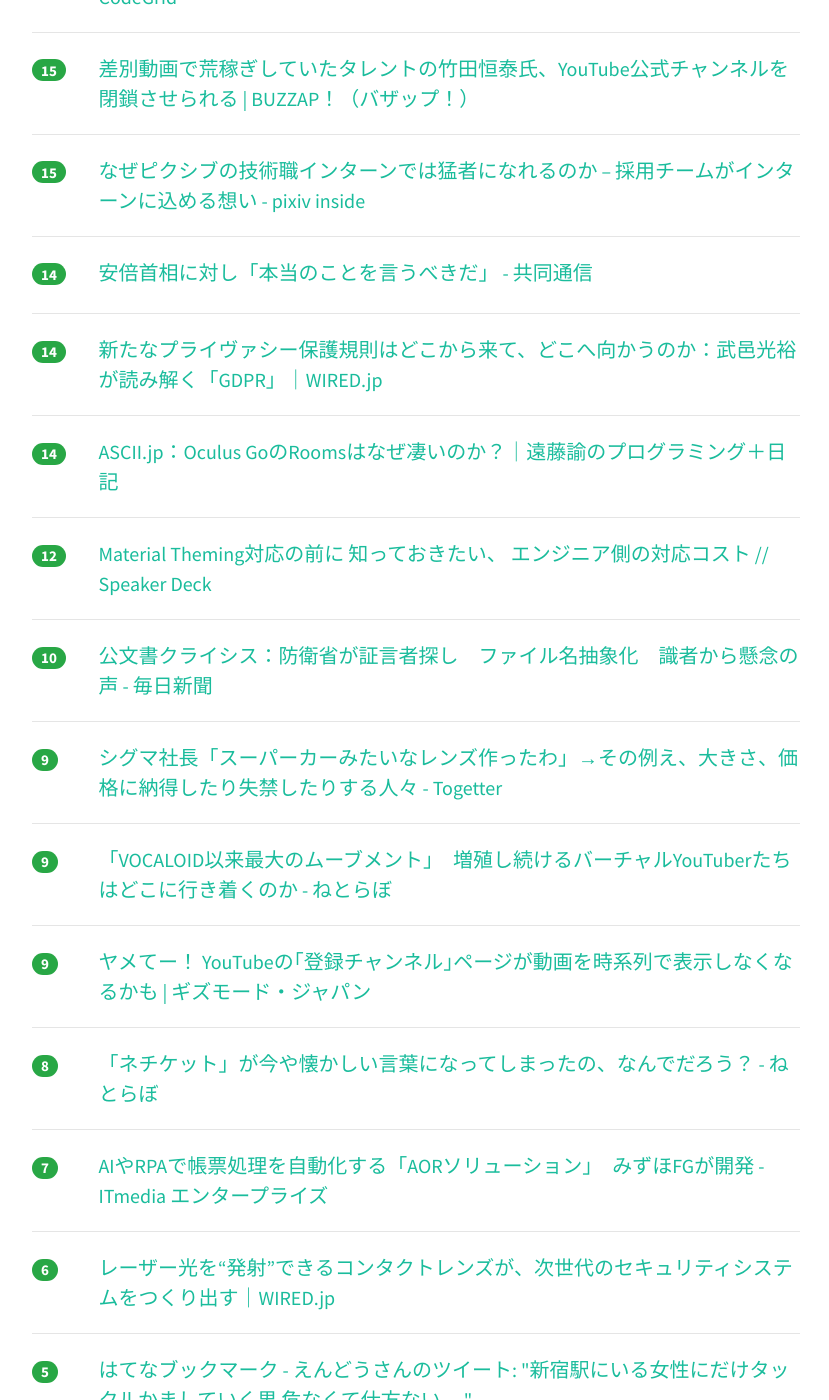
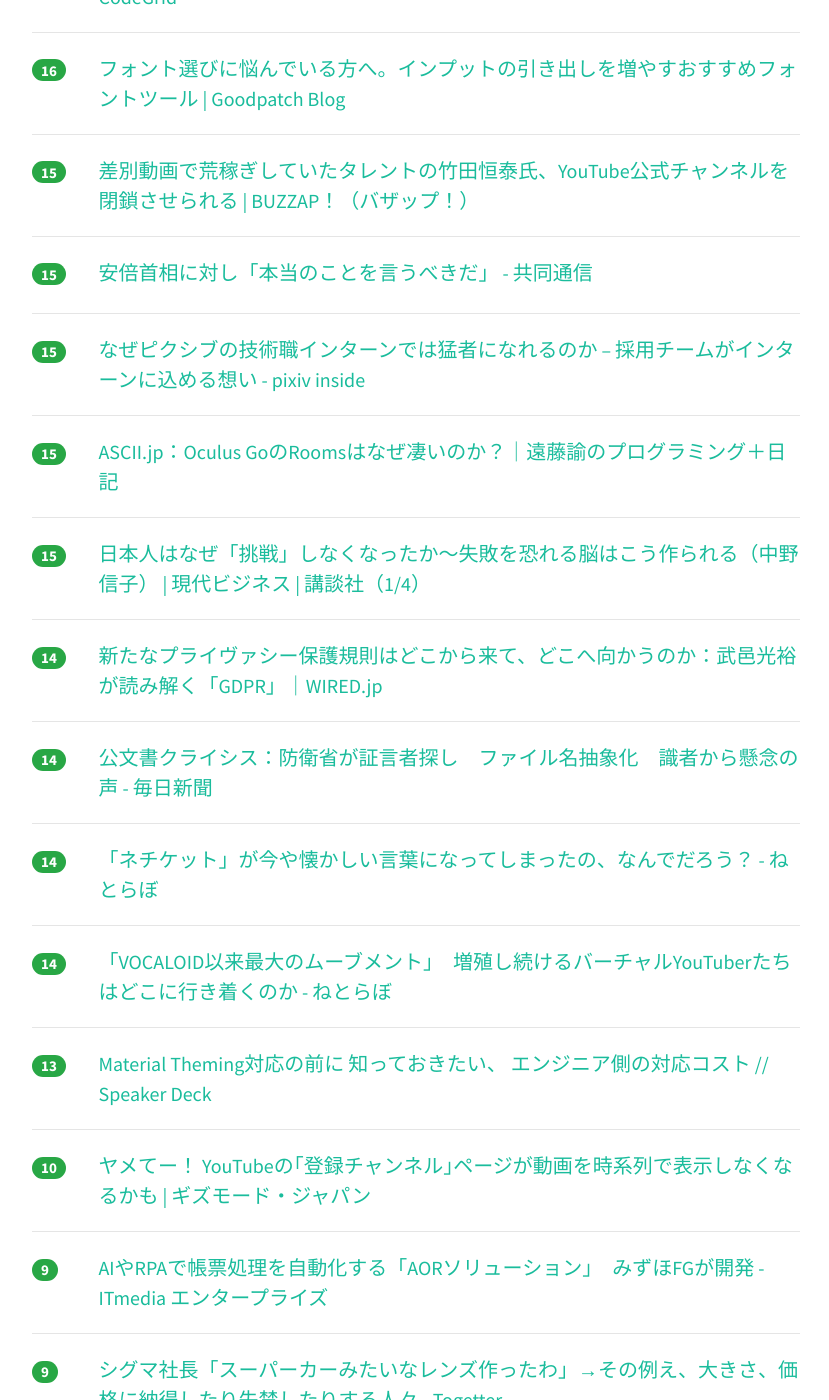
Before and after one commit to yatta47/hatena-matome-site, a Jekyll site: the page built from _posts/2018-05-26-hatena.md, in a window 1280 px wide and 1400 px high, scrolled down 2270 px. Shown: the whole window, without its empty margins (224-1053 px from the left). Built offline with Jekyll 4.4.1, drawn with Linux system fonts in a browser that asks for light colours; nearby versions of some CDN libraries; some of the changed text lies outside the part shown.

Commit message:
Updated 2018-05-26

```diff
--- a/_posts/2018-05-26-hatena.md
+++ b/_posts/2018-05-26-hatena.md
@@ -1,19 +1,34 @@
 ---
 layout: post
 title:  "2018-05-26 はてぶIT"
-date:   2018-05-26 15:02:56
+date:   2018-05-26 16:03:03
 tags: [it-hotentry]
 ---
-36 件のデータあり
+39 件のデータあり
 
 <hr><div class="row">
-<div class="col-1"><span class="badge badge-pill badge-success h2">279</span></div>
+<div class="col-1"><span class="badge badge-pill badge-success h2">308</span></div>
 <div class="col-11"><a href='http://blog.nkzn.info/entry/2018/05/26/020312' target='_blank'>Web最新技術がてんこ盛りのreact-native-domから目が離せない - ナカザンドットネット</a></div>
 </div>
 <hr>
 <div class="row">
-<div class="col-1"><span class="badge badge-pill badge-success h2">136</span></div>
+<div class="col-1"><span class="badge badge-pill badge-success h2">157</span></div>
 <div class="col-11"><a href='https://qiita.com/JotaroS/items/5042d2944cf0573f133e' target='_blank'>[macOS向け] gitのクライアントはGitupがいいぞ。</a></div>
+</div>
+<hr>
+<div class="row">
+<div class="col-1"><span class="badge badge-pill badge-success h2">86</span></div>
+<div class="col-11"><a href='https://www.buzzfeed.com/jp/takumiharimaya/2zicon-01' target='_blank'>アイドル「虹コン」元メンバーがセクハラ被害を証言　ピクシブの永田社長を提訴</a></div>
+</div>
+<hr>
+<div class="row">
+<div class="col-1"><span class="badge badge-pill badge-success h2">64</span></div>
+<div class="col-11"><a href='https://anond.hatelabo.jp/20180525205649' target='_blank'>カラースターの購入が完了しました</a></div>
+</div>
+<hr>
+<div class="row">
+<div class="col-1"><span class="badge badge-pill badge-success h2">60</span></div>
+<div class="col-11"><a href='https://japanese.engadget.com/2018/05/25/ios-steam-link/' target='_blank'>iOS版のSteam Link、アップルがリリース拒否。理由は「ビジネス上の競合」 - Engadget 日本版</a></div>
 </div>
 <hr>
 <div class="row">
@@ -22,33 +37,23 @@ tags: [it-hotentry]
 </div>
 <hr>
 <div class="row">
-<div class="col-1"><span class="badge badge-pill badge-success h2">53</span></div>
-<div class="col-11"><a href='https://anond.hatelabo.jp/20180525205649' target='_blank'>カラースターの購入が完了しました</a></div>
-</div>
-<hr>
-<div class="row">
-<div class="col-1"><span class="badge badge-pill badge-success h2">44</span></div>
-<div class="col-11"><a href='https://www.buzzfeed.com/jp/takumiharimaya/2zicon-01' target='_blank'>アイドル「虹コン」元メンバーがセクハラ被害を証言　ピクシブの永田社長を提訴</a></div>
-</div>
-<hr>
-<div class="row">
-<div class="col-1"><span class="badge badge-pill badge-success h2">43</span></div>
-<div class="col-11"><a href='https://japanese.engadget.com/2018/05/25/ios-steam-link/' target='_blank'>iOS版のSteam Link、アップルがリリース拒否。理由は「ビジネス上の競合」 - Engadget 日本版</a></div>
-</div>
-<hr>
-<div class="row">
-<div class="col-1"><span class="badge badge-pill badge-success h2">42</span></div>
+<div class="col-1"><span class="badge badge-pill badge-success h2">46</span></div>
 <div class="col-11"><a href='http://photoshopvip.net/109116' target='_blank'>レベル高すぎ！商用可能な無料HTMLテンプレート200+種類を配布しているサイト Colorlib - PhotoshopVIP</a></div>
 </div>
 <hr>
 <div class="row">
-<div class="col-1"><span class="badge badge-pill badge-success h2">38</span></div>
+<div class="col-1"><span class="badge badge-pill badge-success h2">41</span></div>
 <div class="col-11"><a href='https://www.slideshare.net/hiromasaoka/noops-98595318' target='_blank'>NoOpsへ舵を切れ</a></div>
 </div>
 <hr>
 <div class="row">
-<div class="col-1"><span class="badge badge-pill badge-success h2">35</span></div>
+<div class="col-1"><span class="badge badge-pill badge-success h2">39</span></div>
 <div class="col-11"><a href='https://soudai.hatenablog.com/entry/2018/05/25/121801' target='_blank'>DBリファクタリングをやっているって話 - そーだいなるらくがき帳</a></div>
+</div>
+<hr>
+<div class="row">
+<div class="col-1"><span class="badge badge-pill badge-success h2">34</span></div>
+<div class="col-11"><a href='https://www.slideshare.net/nakatomoorg/ssmjpdnssecurity2' target='_blank'>続・広く知ってほしいDNSのこと</a></div>
 </div>
 <hr>
 <div class="row">
@@ -57,23 +62,28 @@ tags: [it-hotentry]
 </div>
 <hr>
 <div class="row">
-<div class="col-1"><span class="badge badge-pill badge-success h2">29</span></div>
-<div class="col-11"><a href='https://www.slideshare.net/nakatomoorg/ssmjpdnssecurity2' target='_blank'>続・広く知ってほしいDNSのこと</a></div>
-</div>
-<hr>
-<div class="row">
-<div class="col-1"><span class="badge badge-pill badge-success h2">24</span></div>
+<div class="col-1"><span class="badge badge-pill badge-success h2">26</span></div>
 <div class="col-11"><a href='https://wiredjs.com/' target='_blank'>Wired Elements</a></div>
 </div>
 <hr>
 <div class="row">
-<div class="col-1"><span class="badge badge-pill badge-success h2">21</span></div>
+<div class="col-1"><span class="badge badge-pill badge-success h2">22</span></div>
 <div class="col-11"><a href='https://anond.hatelabo.jp/20180525185958' target='_blank'>日本でいちばん有名なXXパンク</a></div>
 </div>
 <hr>
 <div class="row">
 <div class="col-1"><span class="badge badge-pill badge-success h2">19</span></div>
+<div class="col-11"><a href='http://www.itmedia.co.jp/news/articles/1805/25/news124.html' target='_blank'>個人のネット利用、スマホがPCを上回る　総務省が調査 - ITmedia NEWS</a></div>
+</div>
+<hr>
+<div class="row">
+<div class="col-1"><span class="badge badge-pill badge-success h2">19</span></div>
 <div class="col-11"><a href='http://www.itmedia.co.jp/news/articles/1805/25/news123.html' target='_blank'>「AbemaTV」ブラウザ表示速度が3倍に - ITmedia NEWS</a></div>
+</div>
+<hr>
+<div class="row">
+<div class="col-1"><span class="badge badge-pill badge-success h2">18</span></div>
+<div class="col-11"><a href='https://corp.rakuten.co.jp/news/press/2018/0525_01.html' target='_blank'>楽天、KADOKAWA、講談社、集英社、小学館、大日本印刷が 大阪屋栗田による第三者増資を引き受け、連携を強化 | 楽天株式会社</a></div>
 </div>
 <hr>
 <div class="row">
@@ -88,12 +98,7 @@ tags: [it-hotentry]
 <hr>
 <div class="row">
 <div class="col-1"><span class="badge badge-pill badge-success h2">18</span></div>
-<div class="col-11"><a href='http://www.itmedia.co.jp/news/articles/1805/25/news124.html' target='_blank'>個人のネット利用、スマホがPCを上回る　総務省が調査 - ITmedia NEWS</a></div>
-</div>
-<hr>
-<div class="row">
-<div class="col-1"><span class="badge badge-pill badge-success h2">17</span></div>
-<div class="col-11"><a href='https://corp.rakuten.co.jp/news/press/2018/0525_01.html' target='_blank'>楽天、KADOKAWA、講談社、集英社、小学館、大日本印刷が 大阪屋栗田による第三者増資を引き受け、連携を強化 | 楽天株式会社</a></div>
+<div class="col-11"><a href='https://www.gizmodo.jp/2018/05/vivo-apex.html' target='_blank'>そしてノッチすらなくなった。究極のベゼルレス｢Vivo Apex｣は6月12日発表？ | ギズモード・ジャパン</a></div>
 </div>
 <hr>
 <div class="row">
@@ -103,17 +108,17 @@ tags: [it-hotentry]
 <hr>
 <div class="row">
 <div class="col-1"><span class="badge badge-pill badge-success h2">17</span></div>
-<div class="col-11"><a href='https://www.gizmodo.jp/2018/05/vivo-apex.html' target='_blank'>そしてノッチすらなくなった。究極のベゼルレス｢Vivo Apex｣は6月12日発表？ | ギズモード・ジャパン</a></div>
+<div class="col-11"><a href='http://ascii.jp/elem/000/001/681/1681812/' target='_blank'>ASCII.jp：ダイキン「エアコンのファンだけ売ったろ」</a></div>
+</div>
+<hr>
+<div class="row">
+<div class="col-1"><span class="badge badge-pill badge-success h2">17</span></div>
+<div class="col-11"><a href='https://app.codegrid.net/entry/2017-component-talk-1' target='_blank'>いまどきのコンポーネント設計をめぐる座談会 - 2つのコンポーネントの乖離 | CodeGrid</a></div>
 </div>
 <hr>
 <div class="row">
 <div class="col-1"><span class="badge badge-pill badge-success h2">16</span></div>
-<div class="col-11"><a href='http://ascii.jp/elem/000/001/681/1681812/' target='_blank'>ASCII.jp：ダイキン「エアコンのファンだけ売ったろ」</a></div>
-</div>
-<hr>
-<div class="row">
-<div class="col-1"><span class="badge badge-pill badge-success h2">16</span></div>
-<div class="col-11"><a href='https://app.codegrid.net/entry/2017-component-talk-1' target='_blank'>いまどきのコンポーネント設計をめぐる座談会 - 2つのコンポーネントの乖離 | CodeGrid</a></div>
+<div class="col-11"><a href='https://goodpatch.com/blog/font-inspiration-tools/' target='_blank'>フォント選びに悩んでいる方へ。インプットの引き出しを増やすおすすめフォントツール | Goodpatch Blog</a></div>
 </div>
 <hr>
 <div class="row">
@@ -123,12 +128,22 @@ tags: [it-hotentry]
 <hr>
 <div class="row">
 <div class="col-1"><span class="badge badge-pill badge-success h2">15</span></div>
+<div class="col-11"><a href='https://this.kiji.is/372709890965259361' target='_blank'>安倍首相に対し「本当のことを言うべきだ」 - 共同通信</a></div>
+</div>
+<hr>
+<div class="row">
+<div class="col-1"><span class="badge badge-pill badge-success h2">15</span></div>
 <div class="col-11"><a href='https://inside.pixiv.blog/bash/4243' target='_blank'>なぜピクシブの技術職インターンでは猛者になれるのか – 採用チームがインターンに込める想い - pixiv inside</a></div>
 </div>
 <hr>
 <div class="row">
-<div class="col-1"><span class="badge badge-pill badge-success h2">14</span></div>
-<div class="col-11"><a href='https://this.kiji.is/372709890965259361' target='_blank'>安倍首相に対し「本当のことを言うべきだ」 - 共同通信</a></div>
+<div class="col-1"><span class="badge badge-pill badge-success h2">15</span></div>
+<div class="col-11"><a href='http://ascii.jp/elem/000/001/681/1681458/' target='_blank'>ASCII.jp：Oculus GoのRoomsはなぜ凄いのか？｜遠藤諭のプログラミング＋日記</a></div>
+</div>
+<hr>
+<div class="row">
+<div class="col-1"><span class="badge badge-pill badge-success h2">15</span></div>
+<div class="col-11"><a href='http://gendai.ismedia.jp/articles/-/55756' target='_blank'>日本人はなぜ「挑戦」しなくなったか～失敗を恐れる脳はこう作られる（中野 信子） | 現代ビジネス | 講談社（1/4）</a></div>
 </div>
 <hr>
 <div class="row">
@@ -138,17 +153,32 @@ tags: [it-hotentry]
 <hr>
 <div class="row">
 <div class="col-1"><span class="badge badge-pill badge-success h2">14</span></div>
-<div class="col-11"><a href='http://ascii.jp/elem/000/001/681/1681458/' target='_blank'>ASCII.jp：Oculus GoのRoomsはなぜ凄いのか？｜遠藤諭のプログラミング＋日記</a></div>
+<div class="col-11"><a href='https://mainichi.jp/articles/20180526/ddm/012/010/125000c' target='_blank'>公文書クライシス：防衛省が証言者探し　ファイル名抽象化　識者から懸念の声 - 毎日新聞</a></div>
 </div>
 <hr>
 <div class="row">
-<div class="col-1"><span class="badge badge-pill badge-success h2">12</span></div>
+<div class="col-1"><span class="badge badge-pill badge-success h2">14</span></div>
+<div class="col-11"><a href='http://nlab.itmedia.co.jp/nl/articles/1805/26/news005.html' target='_blank'>「ネチケット」が今や懐かしい言葉になってしまったの、なんでだろう？ - ねとらぼ</a></div>
+</div>
+<hr>
+<div class="row">
+<div class="col-1"><span class="badge badge-pill badge-success h2">14</span></div>
+<div class="col-11"><a href='http://nlab.itmedia.co.jp/nl/articles/1805/26/news009.html' target='_blank'>「VOCALOID以来最大のムーブメント」　増殖し続けるバーチャルYouTuberたちはどこに行き着くのか - ねとらぼ</a></div>
+</div>
+<hr>
+<div class="row">
+<div class="col-1"><span class="badge badge-pill badge-success h2">13</span></div>
 <div class="col-11"><a href='https://speakerdeck.com/seto_hi/material-themingdui-ying-falseqian-ni-zhi-tuteokitai-enziniace-falsedui-ying-kosuto' target='_blank'>Material Theming対応の前に 知っておきたい、 エンジニア側の対応コスト // Speaker Deck</a></div>
 </div>
 <hr>
 <div class="row">
 <div class="col-1"><span class="badge badge-pill badge-success h2">10</span></div>
-<div class="col-11"><a href='https://mainichi.jp/articles/20180526/ddm/012/010/125000c' target='_blank'>公文書クライシス：防衛省が証言者探し　ファイル名抽象化　識者から懸念の声 - 毎日新聞</a></div>
+<div class="col-11"><a href='https://www.gizmodo.jp/2018/05/youtube-subscription-channels.html' target='_blank'>ヤメてー！ YouTubeの｢登録チャンネル｣ページが動画を時系列で表示しなくなるかも | ギズモード・ジャパン</a></div>
+</div>
+<hr>
+<div class="row">
+<div class="col-1"><span class="badge badge-pill badge-success h2">9</span></div>
+<div class="col-11"><a href='http://www.itmedia.co.jp/enterprise/articles/1805/25/news066.html' target='_blank'>AIやRPAで帳票処理を自動化する「AORソリューション」　みずほFGが開発 - ITmedia エンタープライズ</a></div>
 </div>
 <hr>
 <div class="row">
@@ -158,31 +188,16 @@ tags: [it-hotentry]
 <hr>
 <div class="row">
 <div class="col-1"><span class="badge badge-pill badge-success h2">9</span></div>
-<div class="col-11"><a href='http://nlab.itmedia.co.jp/nl/articles/1805/26/news009.html' target='_blank'>「VOCALOID以来最大のムーブメント」　増殖し続けるバーチャルYouTuberたちはどこに行き着くのか - ねとらぼ</a></div>
+<div class="col-11"><a href='https://wired.jp/2018/05/26/lenti-contatto-laser/' target='_blank'>レーザー光を“発射”できるコンタクトレンズが、次世代のセキュリティシステムをつくり出す｜WIRED.jp</a></div>
 </div>
 <hr>
 <div class="row">
 <div class="col-1"><span class="badge badge-pill badge-success h2">9</span></div>
-<div class="col-11"><a href='https://www.gizmodo.jp/2018/05/youtube-subscription-channels.html' target='_blank'>ヤメてー！ YouTubeの｢登録チャンネル｣ページが動画を時系列で表示しなくなるかも | ギズモード・ジャパン</a></div>
-</div>
-<hr>
-<div class="row">
-<div class="col-1"><span class="badge badge-pill badge-success h2">8</span></div>
-<div class="col-11"><a href='http://nlab.itmedia.co.jp/nl/articles/1805/26/news005.html' target='_blank'>「ネチケット」が今や懐かしい言葉になってしまったの、なんでだろう？ - ねとらぼ</a></div>
-</div>
-<hr>
-<div class="row">
-<div class="col-1"><span class="badge badge-pill badge-success h2">7</span></div>
-<div class="col-11"><a href='http://www.itmedia.co.jp/enterprise/articles/1805/25/news066.html' target='_blank'>AIやRPAで帳票処理を自動化する「AORソリューション」　みずほFGが開発 - ITmedia エンタープライズ</a></div>
+<div class="col-11"><a href='http://jp.automaton.am/articles/newsjp/20180526-68594/' target='_blank'>『Battlefield V』公式発表トレイラーをめぐる不評にEAがコメント。「歴史修正主義的な意図はない」 | AUTOMATON</a></div>
 </div>
 <hr>
 <div class="row">
 <div class="col-1"><span class="badge badge-pill badge-success h2">6</span></div>
-<div class="col-11"><a href='https://wired.jp/2018/05/26/lenti-contatto-laser/' target='_blank'>レーザー光を“発射”できるコンタクトレンズが、次世代のセキュリティシステムをつくり出す｜WIRED.jp</a></div>
-</div>
-<hr>
-<div class="row">
-<div class="col-1"><span class="badge badge-pill badge-success h2">5</span></div>
 <div class="col-11"><a href='http://b.hatena.ne.jp/entry/twitter.com/____s__7_/status/999968853839921155' target='_blank'>はてなブックマーク - えんどうさんのツイート: "新宿駅にいる女性にだけタックルかましていく男 危なくて仕方ない… "</a></div>
 </div>
 <hr>
```
